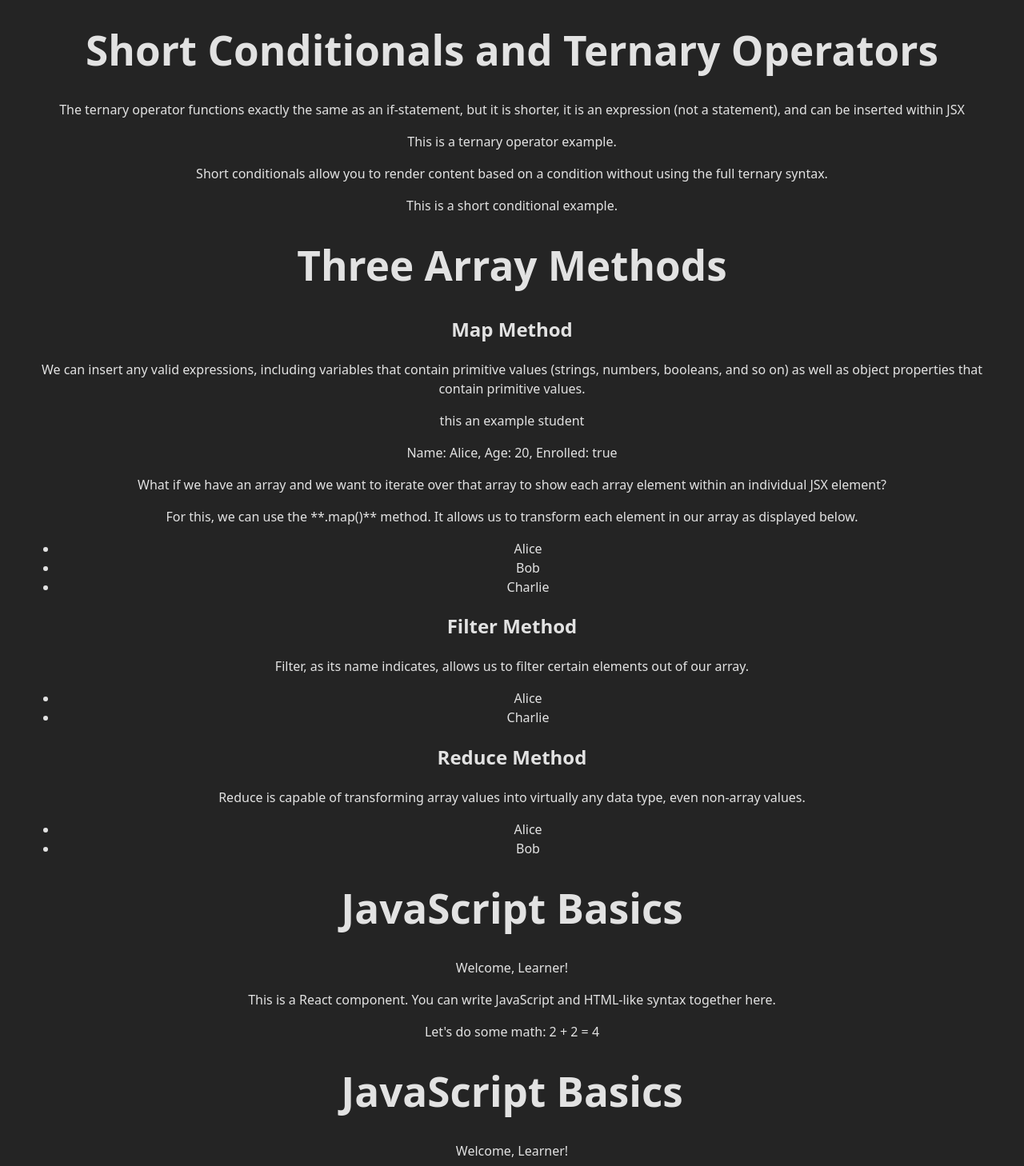
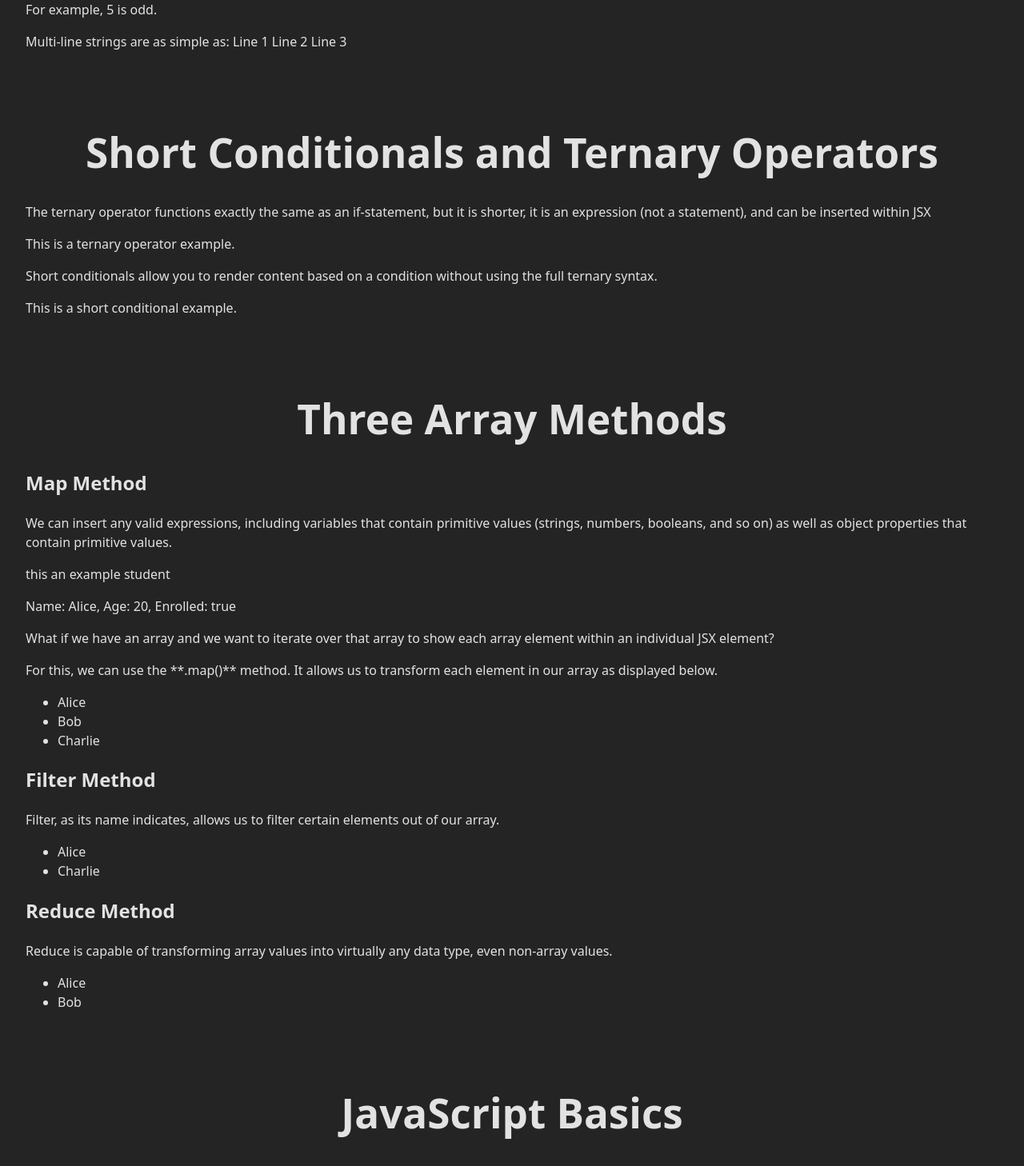
Before and after one commit to sumit-kumar33/cepialabs-assignment-1, a React (Vite) app: page / in a window 1280 px wide. Shown: the part 650-2108 px from the top of the page at 80% size. Built offline with nearby package versions, Linux system fonts and the light colour scheme.

Commit message:
Fix CSS formatting and improve component spacing in App.jsx

```diff
--- a/src/App.css
+++ b/src/App.css
@@ -2,5 +2,7 @@
   max-width: 1280px;
   margin: 0 auto;
   padding: 2rem;
+}
+h1 {
   text-align: center;
 }
--- a/src/App.jsx
+++ b/src/App.jsx
@@ -12,11 +12,12 @@ function App() {
   return (
     <>
       <Functions />
-      <TemplateLiterals />
-      <Short_Conditionals_and_Ternary_Operators />
-      <ThreeArrayMethods />
-      <ObjectTricks />
-      <PromisesAndAsyncAwaitSyntax />
+      <br /><br />
+      <TemplateLiterals /><br /><br />
+      <Short_Conditionals_and_Ternary_Operators /><br /><br />
+      <ThreeArrayMethods /><br /><br />
+      <ObjectTricks /><br /><br />
+      <PromisesAndAsyncAwaitSyntax /><br /><br />
       <ESModulesImportExportSyntax />
     </>
   )
```
